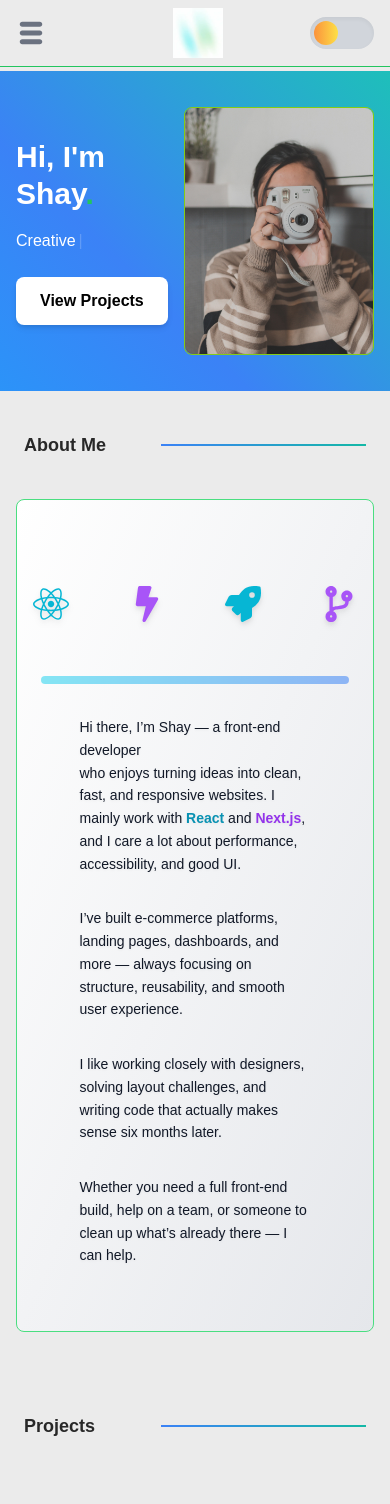
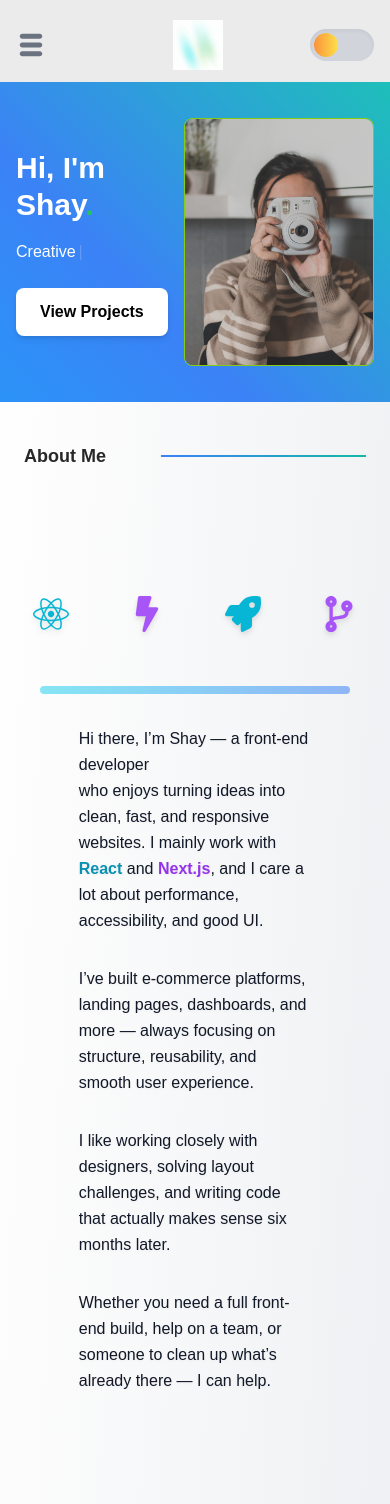
Before and after one commit to shay122990/next-portfolio, a Next.js app: page / in a window 390 px wide. Shown: the top 1504 px of the page. Built offline with nearby package versions, Linux system fonts and the light colour scheme; a web font is replaced by a local one.

Commit message:
change of page bg, removed borders

```diff
--- a/src/app/components/about-section/About.tsx
+++ b/src/app/components/about-section/About.tsx
@@ -7,14 +7,16 @@ const iconList = [FaReact, FaBolt, FaRocket, FaCodeBranch];
 
 const About = () => {
   return (
-    <section className="relative w-full px-4 lg:px-10  flex flex-col items-center justify-between z-0">
+    <section className="relative w-full px-4 lg:px-10 flex flex-col items-center justify-between z-0">
       <Divider text="About Me" id="about" />
-      <article className="relative z-10 w-full flex flex-col lg:flex-row items-center lg:items-stretch lg:gap-20 border  bg-gradient-to-br from-white to-gray-200 dark:from-[#111] dark:to-[#333] bg-opacity-40 rounded-lg px-6 lg:px-16 py-16 transition-all duration-300 border-green-400">
+      <article className="relative z-10 w-full flex flex-col lg:flex-row items-center lg:items-stretch lg:gap-20 px-6 lg:px-16 py-16">
         <div className="flex flex-row lg:flex-col justify-center items-center gap-4">
           {iconList.map((Icon, i) => (
             <div
               key={i}
-              className={`text-4xl w-20 h-20 flex items-center justify-center rotate-${[-6, 5, -3, 4][i]} hover:rotate-0 transition-transform duration-300
+              className={`text-4xl w-20 h-20 flex items-center justify-center rotate-${
+                [-6, 5, -3, 4][i]
+              } hover:rotate-0 transition-transform duration-300
               ${i % 2 === 0 ? "text-cyan-500" : "text-purple-500"}
               drop-shadow-md hover:drop-shadow-[0_0_25px_rgba(0,255,255,0.6)]`}
             >
@@ -24,23 +26,35 @@ const About = () => {
         </div>
         <div className="w-full h-[2px] lg:w-[2px] lg:h-auto p-1 bg-gradient-to-r lg:bg-gradient-to-b from-cyan-400 to-blue-500 dark:from-cyan-300 dark:to-purple-400 animate-pulse rounded-full my-8 lg:my-0 lg:mx-8 shrink-0" />
         <div className="flex-1 flex justify-center">
-          <div className="space-y-8 text-sm lg:text-xl w-3/4  font-light leading-relaxed text-gray-900 dark:text-gray-200 drop-shadow-sm dark:drop-shadow-[0_0_5px_rgba(0,255,255,0.2)]">
+          <div className="space-y-8  lg:text-xl w-3/4  font-light leading-relaxed text-gray-900 dark:text-gray-200 drop-shadow-sm dark:drop-shadow-[0_0_5px_rgba(0,255,255,0.2)]">
             <p>
-              Hi there, I’m Shay — a front-end developer <br />who enjoys turning ideas into clean, fast, and responsive websites. I mainly work with{" "}
-              <span className="font-semibold text-cyan-600 dark:text-cyan-300">React</span> and{" "}
-              <span className="font-semibold text-purple-600 dark:text-purple-300">Next.js</span>, and I care a lot about performance, accessibility, and good UI.
+              Hi there, I’m Shay — a front-end developer <br />
+              who enjoys turning ideas into clean, fast, and responsive
+              websites. I mainly work with{" "}
+              <span className="font-semibold text-cyan-600 dark:text-cyan-300">
+                React
+              </span>{" "}
+              and{" "}
+              <span className="font-semibold text-purple-600 dark:text-purple-300">
+                Next.js
+              </span>
+              , and I care a lot about performance, accessibility, and good UI.
             </p>
 
             <p>
-              I’ve built e-commerce platforms, landing pages, dashboards, and more — always focusing on structure, reusability, and smooth user experience.
+              I’ve built e-commerce platforms, landing pages, dashboards, and
+              more — always focusing on structure, reusability, and smooth user
+              experience.
             </p>
 
             <p>
-              I like working closely with designers, solving layout challenges, and writing code that actually makes sense six months later.
+              I like working closely with designers, solving layout challenges,
+              and writing code that actually makes sense six months later.
             </p>
 
             <p>
-              Whether you need a full front-end build, help on a team, or someone to clean up what’s already there — I can help.
+              Whether you need a full front-end build, help on a team, or
+              someone to clean up what’s already there — I can help.
             </p>
           </div>
         </div>
--- a/src/app/components/contact-section/Contact.tsx
+++ b/src/app/components/contact-section/Contact.tsx
@@ -5,14 +5,16 @@ export default function Contact() {
   return (
     <section className="w-full lg:px-10 px-4 mb-12">
       <Divider text="Get in touch" id="contact" />
-      <div className="grid grid-cols-1 md:grid-cols-2 lg:grid-cols-2 justify-center items-center min-h-[600px] bg-gradient-to-br from-white to-gray-200 dark:from-[#111] dark:to-[#333] bg-opacity-40 rounded-lg gap-4 py-10 px-5">
+      <div className="grid grid-cols-1 md:grid-cols-2 lg:grid-cols-2 justify-center items-center min-h-[600px]  gap-4 py-10 px-5">
         <div className="lg:text-2xl flex flex-col lg:pl-20 justify-center items-center md:items-start md:text-left text-center">
           <h2 className="font-semibold mb-4 max-w-md text-transparent bg-clip-text bg-gradient-to-r from-green-500 to-blue-500 dark:from-green-400 dark:to-blue-400 hover:underline hover:decoration-2 hover:decoration-green-500 dark:hover:decoration-green-400">
             Let&apos;s Grab a Coffee! ☕️
           </h2>
           <p className="max-w-md text-gray-900 dark:text-gray-200 font-medium hover:text-blue-500 dark:hover:text-green-400 transition-colors duration-300">
-            I’m excited to bring creative ideas and solutions to life! Whether you’re a company looking for someone passionate and skilled, or an individual with a vision for your next project, I’d love to connect.
-          <br /> Fill out the form, and I’ll get back to you promptly.
+            I’m excited to bring creative ideas and solutions to life! Whether
+            you’re a company looking for someone passionate and skilled, or an
+            individual with a vision for your next project, I’d love to connect.
+            <br /> Fill out the form, and I’ll get back to you promptly.
           </p>
         </div>
         <div className="flex flex-1 justify-center items-center">
--- a/src/app/components/footer/Footer.tsx
+++ b/src/app/components/footer/Footer.tsx
@@ -2,10 +2,8 @@ import Link from "next/link";
 import { FaGithub, FaLinkedin } from "react-icons/fa";
 
 export default function Footer() {
-
-
   return (
-    <footer className="bg-grey border-t border-green-500 py-6 mt-4">
+    <footer className="bg-grey border-t border-green-500 py-6">
       <div className="container mx-auto text-center">
         <div className="flex justify-center space-x-6 mb-4">
           <Link
@@ -28,8 +26,7 @@ export default function Footer() {
           </Link>
         </div>
         <p className="text-sm text-grey dark:text-white">
-          © Shay Development{" "}
-          <span>2024</span>.
+          © Shay Development <span>2024</span>.
         </p>
         <p className="text-sm text-grey dark:text-white">Dubai, UAE</p>
       </div>
--- a/src/app/components/hero/Hero.tsx
+++ b/src/app/components/hero/Hero.tsx
@@ -5,7 +5,7 @@ import { Typewriter } from "react-simple-typewriter";
 
 export default function Hero() {
   return (
-    <div className="relative flex flex-row lg:flex-row justify-between items-center w-full h-80 lg:h-[35rem] px-4 lg:px-20  mt-1 lg:mt-8">
+    <div className="relative flex flex-row lg:flex-row justify-between items-center w-full h-80 lg:h-[35rem] px-4 lg:px-20 z-10">
       <div className="absolute inset-0 z-0 gradient-bg dark:hidden" />
       <div className="absolute inset-0 z-0 hidden dark:block gradient-bg-dark" />
 
@@ -22,9 +22,9 @@ export default function Hero() {
         <p className="text-md sm:text-lg md:text-xl lg:text-4xl font-medium text-white">
           <Typewriter
             words={[
-              'React Developer in Dubai',
-              'Creative Front-End Engineer',
-              'Passionate Problem Solver',
+              "React Developer in Dubai",
+              "Creative Front-End Engineer",
+              "Passionate Problem Solver",
             ]}
             loop={0}
             cursor
@@ -50,14 +50,12 @@ export default function Hero() {
         </motion.div>
       </motion.div>
 
-
       <motion.div
         className="mt-0 lg:mt-32 relative border rounded-lg border-lime-500"
         initial={{ opacity: 0, x: 100 }}
         animate={{ opacity: 1, x: 0 }}
         transition={{ duration: 1, ease: "easeOut" }}
       >
-
         <Image
           src="/images/hero-image.jpg"
           alt="developer image"
--- a/src/app/components/logo-banner/LogoBanner.tsx
+++ b/src/app/components/logo-banner/LogoBanner.tsx
@@ -4,7 +4,7 @@ import logos from "@/app/page-data/tech-icons";
 export default function LogoBanner() {
   return (
     <div className="relative w-full overflow-hidden">
-      <div className="flex animate-scroll space-x-10 mb-10">
+      <div className="flex animate-scroll space-x-12 mb-10">
         {[...Array(2)].map((_, index) => (
           <div key={index} className="flex space-x-12">
             {logos.map(({ id, imageUrl }) => (
--- a/src/app/components/navbar/Navbar.tsx
+++ b/src/app/components/navbar/Navbar.tsx
@@ -35,7 +35,7 @@ const Navbar = () => {
   ];
 
   return (
-    <div className="flex justify-between items-center w-full mt-2 pb-2 px-4 dark:bg-grey dark:text-white border-b border-green-500 relative z-10">
+    <div className="flex justify-between items-center w-full mt-2 py-3 px-4 dark:bg-grey dark:text-white relative z-20">
       <div
         onClick={() => setNav(!nav)}
         className="cursor-pointer z-10 text-white md:hidden"
--- a/src/app/page.tsx
+++ b/src/app/page.tsx
@@ -8,15 +8,15 @@ import Experience from "./components/experience-section/Experience";
 export default function Home() {
   return (
     <>
-      <Header/>
-        <main className="flex flex-col items-center justify-center">
-          <Hero/>
-          <About/>
-          <Projects/>
-          <Experience/>
-          <Contact/>
-        </main>
-      <Footer/>
+      <Header />
+      <main className="flex flex-col items-center justify-center bg-gradient-to-br from-white to-gray-200 dark:from-[#111] dark:to-[#333] bg-opacity-40 rounded-lg">
+        <Hero />
+        <About />
+        <Projects />
+        <Experience />
+        <Contact />
+      </main>
+      <Footer />
     </>
   );
 }
```
Also changed, not shown: src/app/layout.tsx (line endings or trailing spaces). Lines whose indentation alone changed are shown as unchanged.
